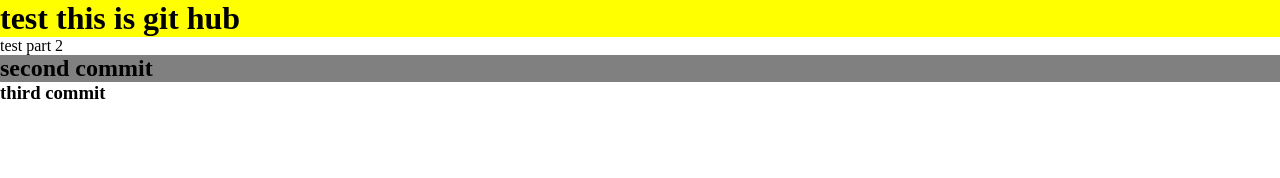
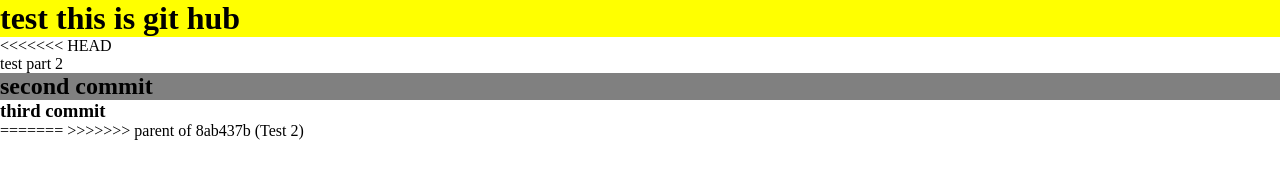
Before and after one commit to paynetw/ProjectWork, a plain HTML site: page index.html in a window 1280 px wide. Drawn offline with Linux system fonts and the light colour scheme.

Commit message:
reveting

```diff
--- a/index.html
+++ b/index.html
@@ -9,8 +9,11 @@
 </head>
 <body>
   <h1>test this is git hub</h1>
+<<<<<<< HEAD
   <p>test part 2</p>
   <h2>second commit</h2>
   <h3>third commit</h3>
+=======
+>>>>>>> parent of 8ab437b (Test 2)
 </body>
 </html>
```
